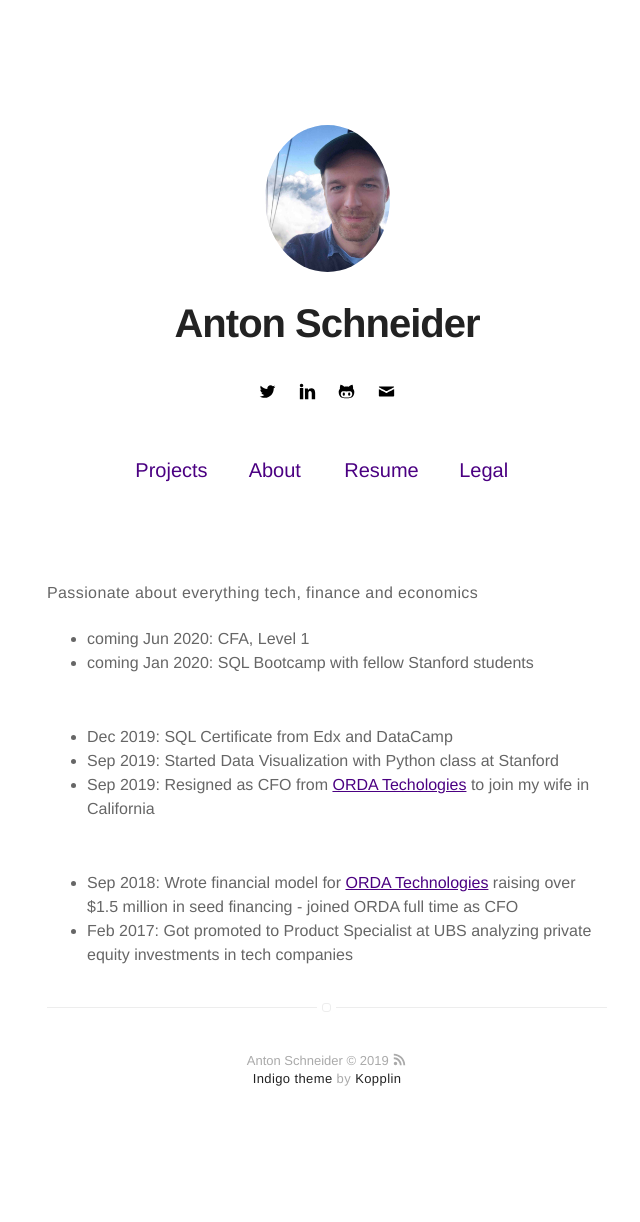
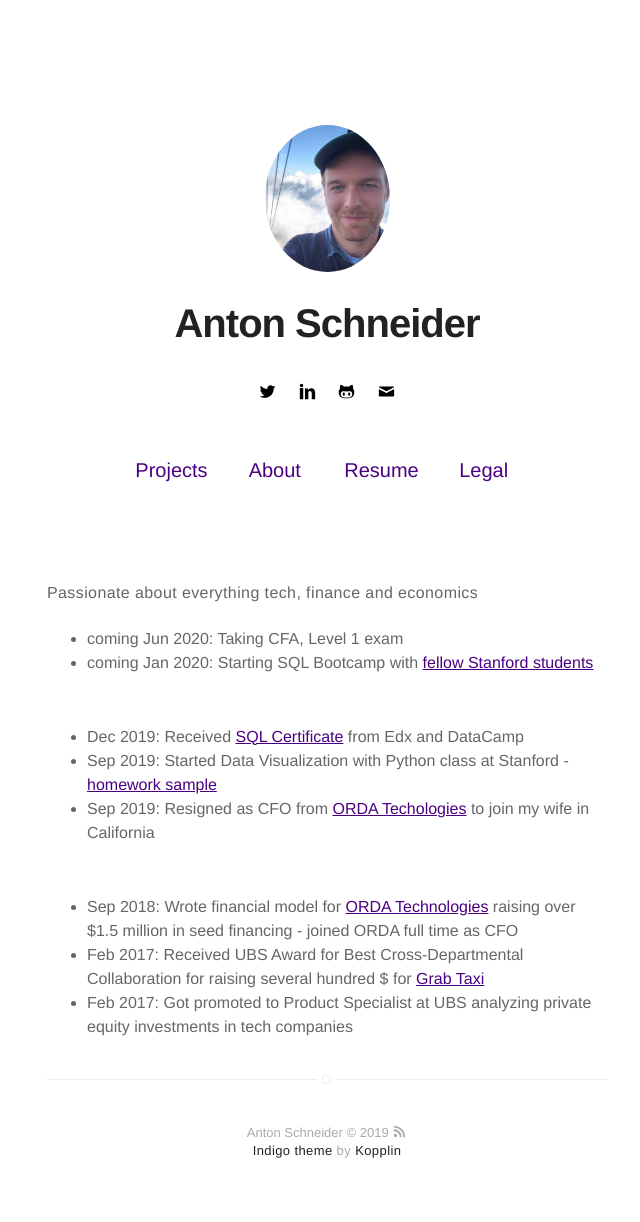
Before and after one commit to antonschneider90/antonschneider90.github.io, a Jekyll site: the page built from index.html, in a window 1280 px wide. Shown: the whole page, without its empty margins (313-953 px from the left). Built offline with Jekyll 4.4.1, drawn with Linux system fonts in a browser that asks for light colours; before the commit the page ends 1150 px from its top, so only the background shows below that.

Commit message:
Update index.html

```diff
--- a/index.html
+++ b/index.html
@@ -7,17 +7,18 @@ title: Home
 Passionate about everything tech, finance and economics
 <br/><p>
 <ul>
-  <li>coming Jun 2020: CFA, Level 1 </li>
-  <li>coming Jan 2020: SQL Bootcamp with fellow Stanford students</li>
+  <li>coming Jun 2020: Taking CFA, Level 1 exam </li>
+  <li>coming Jan 2020: Starting SQL Bootcamp with <a href='https://www.linkedin.com/groups/13782702/'>fellow Stanford students</a></li>
 </ul>
 <br/>
 <ul>
-  <li>Dec 2019: SQL Certificate from Edx and DataCamp</a></li>
-  <li>Sep 2019: Started Data Visualization with Python class at Stanford</a></li>
-  <li>Sep 2019: Resigned as CFO from <a href='https://www.orda-app.com'>ORDA Techologies</a> to join my wife in California</li>
+  <li>Dec 2019: Received <a href='https://courses.edx.org/certificates/5cadcead634f4b788f61a7e8577d4dc1'>SQL Certificate</a> from Edx and DataCamp</a></li>
+  <li>Sep 2019: Started Data Visualization with Python class at Stanford - <a href='https://colab.research.google.com/github/antonschneider90/big-query-london-cycles/blob/master/20191203_Bigquery_London_Cycle_Heatmap.ipynb'>homework sample</a></a></li>
+  <li>Sep 2019: Resigned as CFO from <a href='https://www.orda-app.com/guests'>ORDA Techologies</a> to join my wife in California</li>
 </ul>
 <br/>
 <ul>
-  <li>Sep 2018: Wrote financial model for <a href='https://www.orda-app.com'>ORDA Technologies</a> raising over $1.5 million in seed financing - joined ORDA full time as CFO</li>
+  <li>Sep 2018: Wrote financial model for <a href='https://www.orda-app.com/guests'>ORDA Technologies</a> raising over $1.5 million in seed financing - joined ORDA full time as CFO</li>
+  <li>Feb 2017: Received UBS Award for Best Cross-Departmental Collaboration for raising several hundred $ for <a href='https://www.tmtfinance.com/news/grab-seizes-us1bn'>Grab Taxi</a></li>
   <li>Feb 2017: Got promoted to Product Specialist at UBS analyzing private equity investments in tech companies</li>
 </ul>
```
